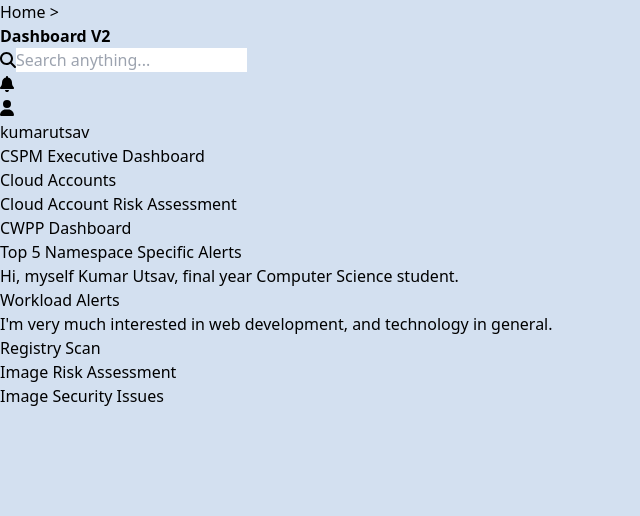
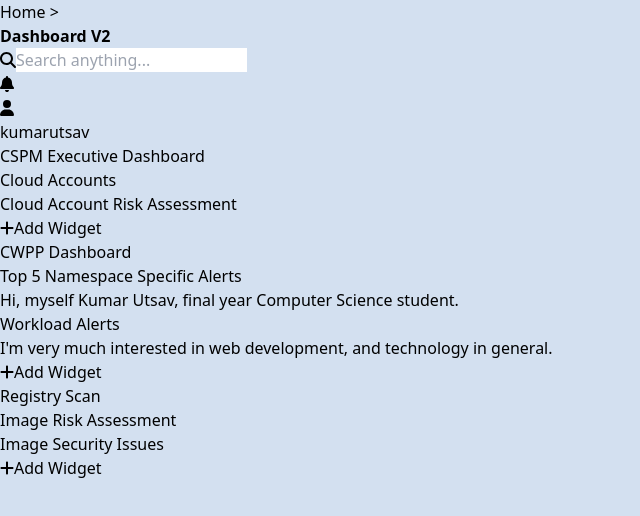
Before and after one commit to uuutsav/AccuKnox, a React (Vite) app in the folder AccuKnox/: page / in a window 1280 px wide. Shown: the top 516 px of the page, without its empty margins (0-640 px from the left). Built offline with nearby package versions, Linux system fonts and the light colour scheme.

Commit message:
Add Add-Widget widget

```diff
--- a/AccuKnox/src/Components/Category.jsx
+++ b/AccuKnox/src/Components/Category.jsx
@@ -1,5 +1,7 @@
 import React from 'react'
 import Widget from './Widget'
+import { FontAwesomeIcon } from '@fortawesome/react-fontawesome'
+import { faPlus } from '@fortawesome/free-solid-svg-icons'
 
 const Category = ({ categoryName, widgets }) => {
 
@@ -11,10 +13,14 @@ const Category = ({ categoryName, widgets }) => {
             <div className='flex flex-row gap-3'>
                 {widgets && widgets.map((elem, index) => {
                     // console.log(elem.widgetText)
-                    {console.log(elem.isGraph)}
 
                     return <Widget key={index} title={elem.widgetName} isGraph={elem.isGraph} text={elem.widgetText} />
                 })}
+                <div className='h-[30vh] w-1/3 flex justify-center items-center bg-white opacity-70 py-2 px-5 rounded-2xl'>
+                    <div className='px-5 py-2 text-xl border-gray-300 border-2 rounded-xl text-gray-600 hover:border-gray-800 hover:text-black'>
+                        <FontAwesomeIcon icon={faPlus} className='mr-5'/>Add Widget
+                    </div>
+                </div>
             </div>
         </div>
     )
```
Also changed, not shown: AccuKnox/src/App.jsx (+4 -5 lines).
